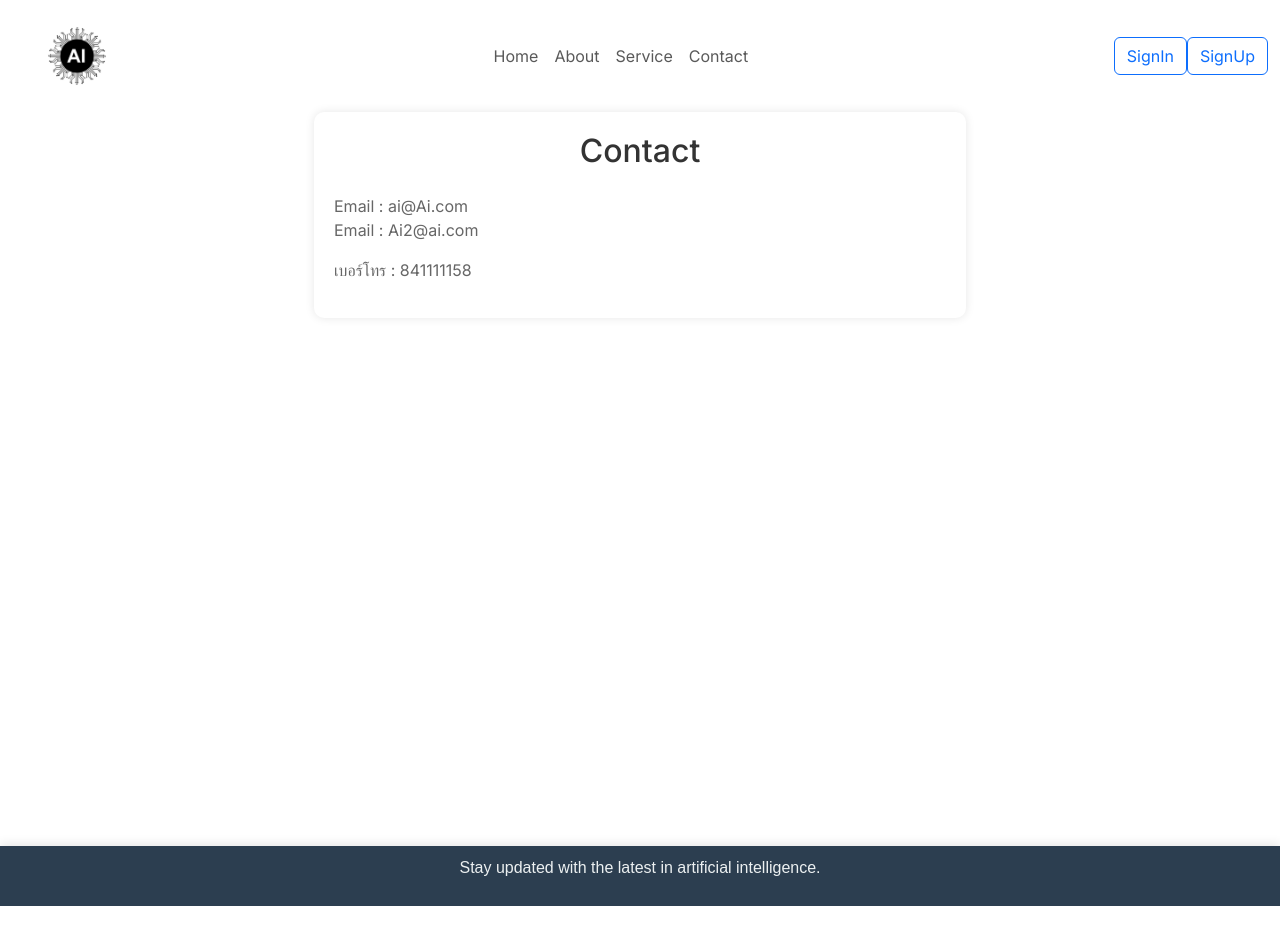
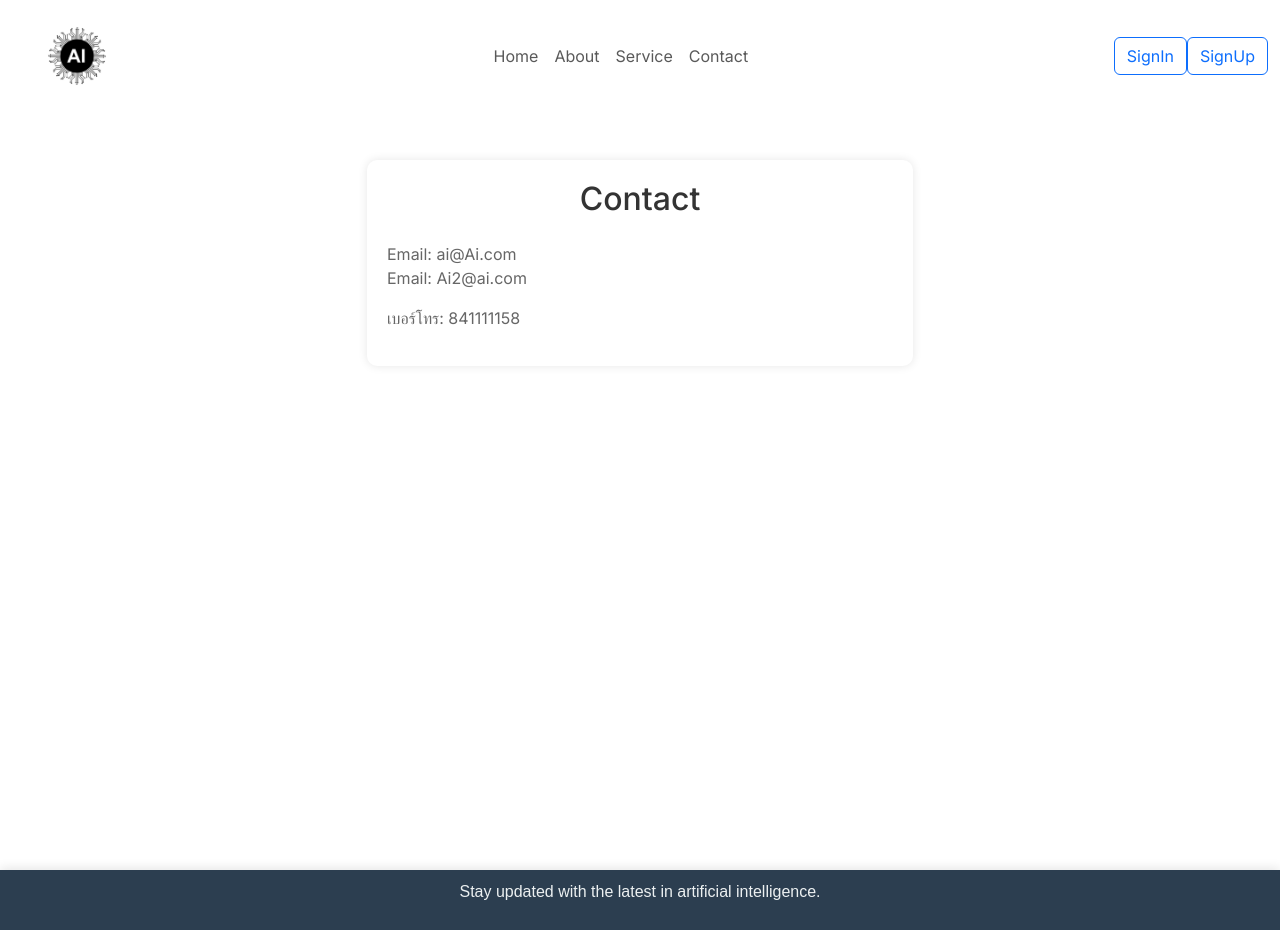
Before and after one commit to SuperMeteo/Ga, a Next.js app: page /Contact in a window 1280 px wide. Before the commit the page ends 906 px from the top, so only its background shows below. Built offline with nearby package versions, Linux system fonts and the light colour scheme.

Commit message:
Update page.js

```diff
--- a/app/Contact/page.js
+++ b/app/Contact/page.js
@@ -1,14 +1,17 @@
 import Navbar from '/app/component/nav';
 import Footer from '/app/component/footer';
+
 export default function About() {
   return (
     <>
       <Navbar />
+      <div className="container mt-5">
         <div className="row">
+          <div className="col-lg-6 mx-auto">
             <div
-          className="col-lg-6 mx-auto about"
+              className="about"
               style={{
-            backgroundColor: '#ffffff', // พื้นหลังสีขาว
+                backgroundColor: '#ffffff',
                 padding: '20px',
                 borderRadius: '10px',
                 boxShadow: '0 0 10px rgba(0, 0, 0, 0.1)',
@@ -17,21 +20,16 @@ export default function About() {
               <h2 className="text-center mb-4" style={{ color: '#333' }}>
                 Contact
               </h2>
-
-
               <p style={{ color: '#666' }}>
-          Email : ai@Ai.com
-          <br></br>
-          Email : Ai2@ai.com
+                Email: ai@Ai.com <br />
+                Email: Ai2@ai.com
               </p>
-          <p style={{ color: '#666' }}>
-           เบอร์โทร : 841111158
-          </p>
-
+              <p style={{ color: '#666' }}>เบอร์โทร: 841111158</p>
             </div>
           </div>
-      <br />
-      <br></br><br></br><br></br><br></br><br></br><br></br><br></br><br></br><br></br><br></br> <br></br><br></br><br></br><br></br><br></br><br></br><br></br><br></br><br></br><br></br><br></br>
+        </div>
+      </div>
+      <br></br><br></br><br></br><br></br><br></br><br></br><br></br><br></br><br></br><br></br><br></br><br></br><br></br><br></br><br></br><br></br><br></br><br></br><br></br><br></br><br></br>
       <Footer />
     </>
   );
```
Lines whose indentation alone changed are shown as unchanged.
